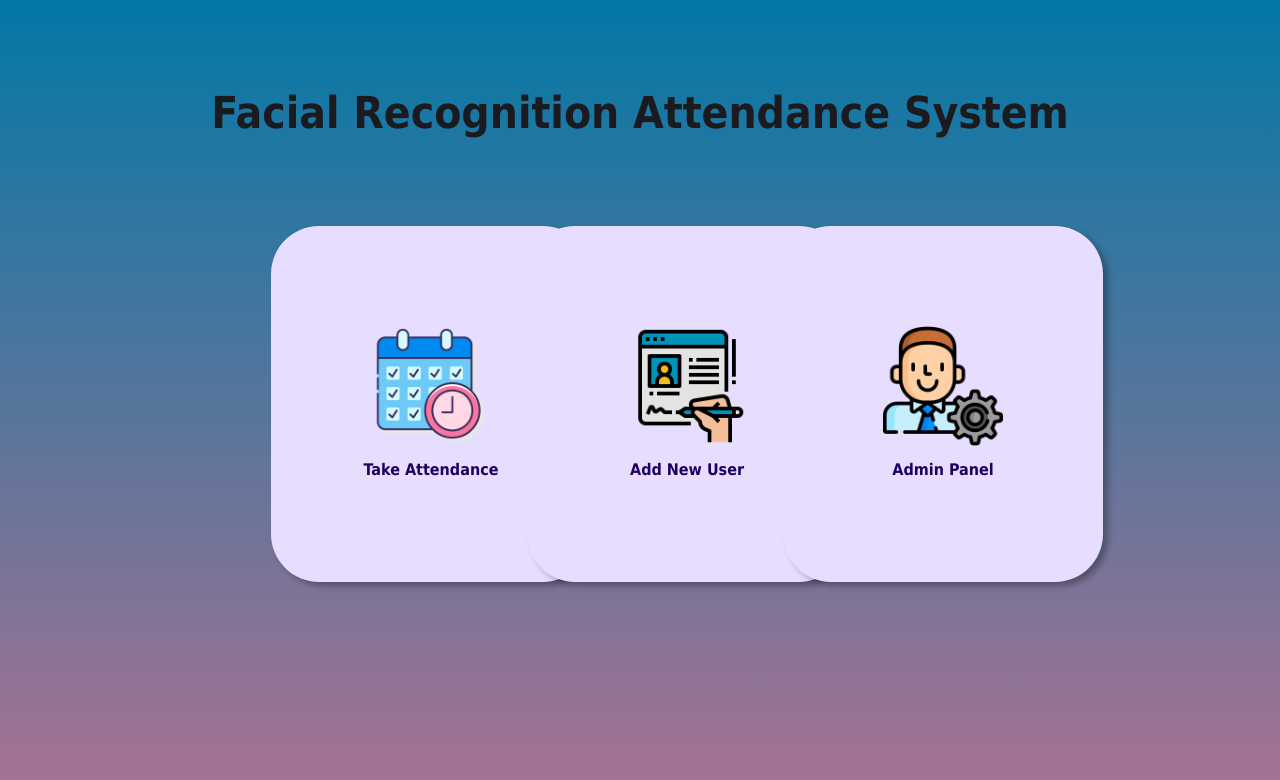
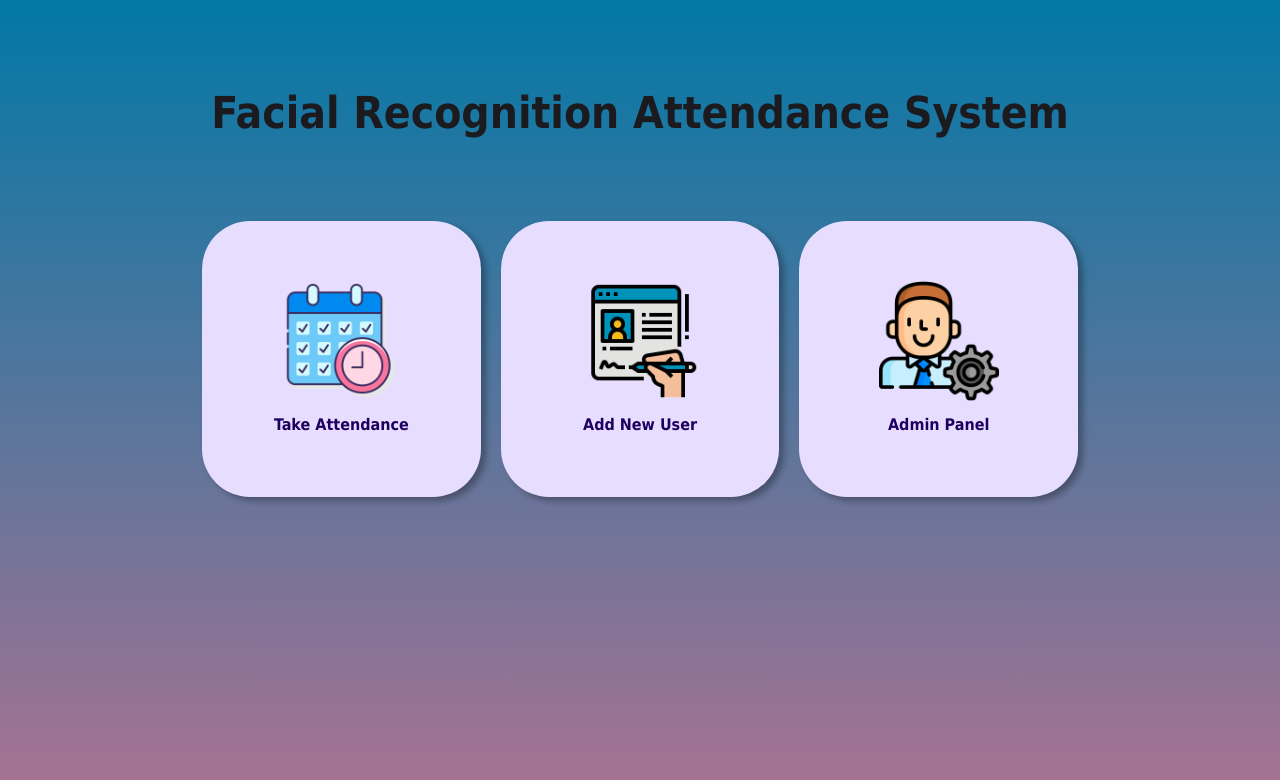
Before and after one commit to Mahmud0808/FRAS, a Flask app: page / in a window 1280 px wide. Shown: the top 780 px of the page. Run offline with Flask 2, Linux system fonts and the light colour scheme.

Commit message:
Replaced table with flexbox

```diff
--- a/templates/home.html
+++ b/templates/home.html
@@ -38,6 +38,27 @@ th {
 tr:nth-child(even) {
 	background-color: #DAE1FF;
 }
+
+.row {
+    width: 70%;
+    display: flex;
+    flex-wrap: wrap;
+    align-items: center;
+    justify-content: center;
+}
+
+.row > a {
+    flex-grow: 1;
+    max-width: 300px;
+    flex-basis: 23.33%;
+    padding: 60px;
+    box-shadow: 5px 4px 6px rgba(0, 0, 0, 0.3);
+    border-radius: 48px;
+    background-color: #E7DEFF;
+    margin: 10px;
+    text-align: center;
+}
+
 </style>
 
 <head>
@@ -53,88 +74,69 @@ tr:nth-child(even) {
 
 <body>
 <div class='mt-3 text-center'>
-    <h1 style="width: auto; margin: auto; color: #1B1B1F; padding: 11px; font-size: 44px; font-weight: bold;"><a href="http://127.0.0.1:5000/" style="outline: none !important; text-decoration: none !important; color: #1B1B1F;">Facial Recognition Attendance System</a></h1></div>
+    <h1 style="width: auto; margin: auto; color: #1B1B1F; padding: 11px; font-size: 44px; font-weight: bold;"><a
+            href="http://127.0.0.1:5000/"
+            style="outline: none !important; text-decoration: none !important; color: #1B1B1F;">Facial Recognition
+        Attendance System</a></h1></div>
 {% if mess%}
 <p class="text-center" style="color: #1F0060; font-size: 24px;">{{ mess }}</p> {% endif %}
 <div class='mt-3' style="padding-bottom: 60px;">
-    <table width="100%" class="text-center" cellspacing="0" cellpadding="0"
-           style="padding: 20px; margin: 60px auto 20px auto; table-layout: fixed;">
-        <tr>
-            <td width="33%">
+    <div class="row" style="margin: 60px auto;">
         <a href="attendance" style="outline: none; text-decoration: none;">
-                    <div style="min-width: 320px; display: inline-block; box-shadow: 5px 4px 6px rgba(0, 0, 0, 0.3); border-radius: 48px; padding: 100px 0; background-color: #E7DEFF; margin: 10px;">
+            <div class="col">
                 <img style="margin-bottom: 12px;" src="static/resources/take_attendance.png"
                      alt="take_attendance.png" width="120px" height="120px"/><br/>
                 <span style="color: #1F0060; font-weight: bold;">Take Attendance</span>
             </div>
         </a>
-            </td>
-            <td width="33%">
         <a href="adduser" style="outline: none; text-decoration: none;">
-                    <div style="min-width: 320px; display: inline-block; box-shadow: 5px 4px 6px rgba(0, 0, 0, 0.3); border-radius: 48px; padding: 100px 0; background-color: #E7DEFF; margin: 10px;">
+            <div class="col">
                 <img style="margin-bottom: 12px;" src="static/resources/add_user.png" alt="add_user.png"
                      width="120px" height="120px"/><br/>
                 <span style="color: #1F0060; font-weight: bold;">Add New User</span>
             </div>
         </a>
-            </td>
         {% if not admin %}
-            <td width="33%">
         <a href="login" style="outline: none; text-decoration: none;">
-                    <div style="min-width: 320px; display: inline-block; box-shadow: 5px 4px 6px rgba(0, 0, 0, 0.3); border-radius: 48px; padding: 100px 0; background-color: #E7DEFF; margin: 10px;">
-
+            <div class="col">
                 <img style="margin-bottom: 12px;" src="static/resources/admin_panel.png" alt="admin_panel.png"
                      width="120px" height="120px"/><br/>
                 <span style="color: #1F0060; font-weight: bold;">Admin Panel</span>
             </div>
         </a>
-            </td>
         {% endif %}
         {% if admin %}
-            <td width="33%">
         <a href="attendancelist" style="outline: none; text-decoration: none;">
-                    <div style="min-width: 320px; display: inline-block; box-shadow: 5px 4px 6px rgba(0, 0, 0, 0.3); border-radius: 48px; padding: 100px 0; background-color: #E7DEFF; margin: 10px;">
+            <div class="col">
                 <img style="margin-bottom: 12px;" src="static/resources/attendance_list.png"
                      alt="attendance_list.png" width="120px" height="120px"/><br/>
                 <span style="color: #1F0060; font-weight: bold;">Attendance List</span>
             </div>
         </a>
-            </td>
         {% endif %}
-        </tr>
         {% if admin %}
-        <tr style="background: none;">
-            <td width="33%">
         <a href="registereduserlist" style="outline: none; text-decoration: none;">
-                    <div style="min-width: 320px; display: inline-block; box-shadow: 5px 4px 6px rgba(0, 0, 0, 0.3); border-radius: 48px; padding: 100px 0; background-color: #E7DEFF; margin: 10px;">
+            <div class="col">
                 <img style="margin-bottom: 12px;" src="static/resources/user_list.png" alt="user_list.png"
                      width="120px" height="120px"/><br/>
                 <span style="color: #1F0060; font-weight: bold;">Registered User List</span>
             </div>
         </a>
-            </td>
-            <td width="33%">
         <a href="pendinguserlist" style="outline: none; text-decoration: none;">
-                    <div style="min-width: 320px; display: inline-block; box-shadow: 5px 4px 6px rgba(0, 0, 0, 0.3); border-radius: 48px; padding: 100px 0; background-color: #E7DEFF; margin: 10px;">
+            <div class="col">
                 <img style="margin-bottom: 12px;" src="static/resources/pending_list.png" alt="pending_list.png"
                      width="120px" height="120px"/><br/>
                 <span style="color: #1F0060; font-weight: bold;">Pending User List</span>
             </div>
         </a>
-            </td>
-            <td width="33%">
         <a href="login" style="outline: none; text-decoration: none;">
-                    <div style="min-width: 320px; display: inline-block; box-shadow: 5px 4px 6px rgba(0, 0, 0, 0.3); border-radius: 48px; padding: 100px 0; background-color: #E7DEFF; margin: 10px;">
+            <div class="col">
                 <img style="margin-bottom: 12px;" src="static/resources/log_out.png" alt="log_out.png"
                      width="120px" height="120px"/><br/>
                 <span style="color: #1F0060; font-weight: bold;">Log Out</span>
             </div>
         </a>
-            </td>
-        </tr>
         {% endif %}
-    </table>
     </div>
 </body>
-
 </html>
```
Lines whose indentation alone changed are shown as unchanged.
